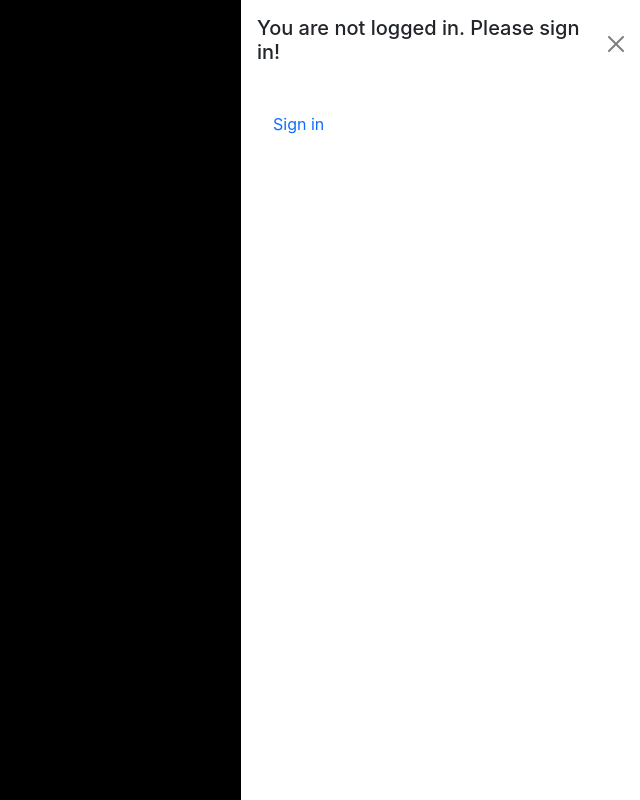
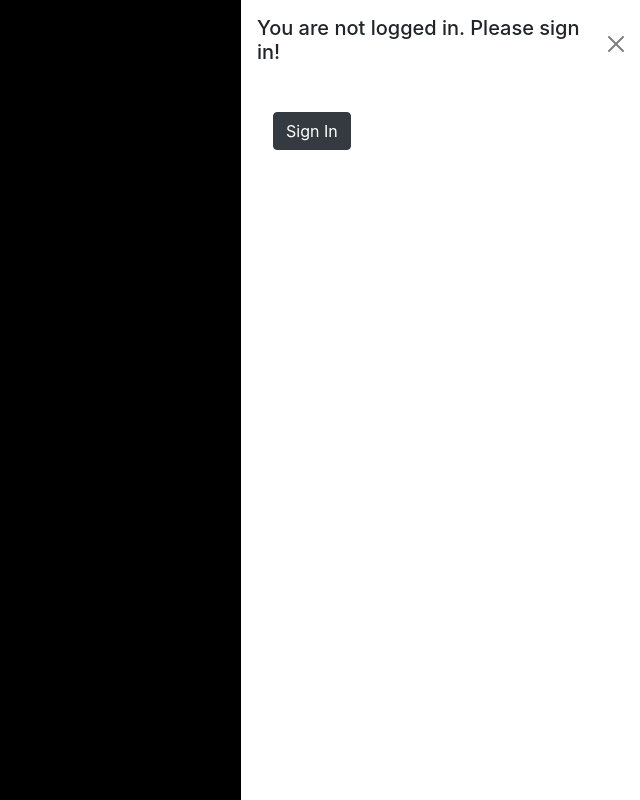
Before and after one commit to arifinnasif/BookKeep, a Django app: page /user/1 in a window 1280 px wide, after a click that opens the changed part. Shown: the whole page, without its empty margins (640-1280 px from the left). Run offline with Django 3.2, Linux system fonts and the light colour scheme; some libraries are stand-ins or nearby versions.

Commit message:
khuchra edit

```diff
--- a/templates/base_with_navbar_and_offcanvas.html
+++ b/templates/base_with_navbar_and_offcanvas.html
@@ -1,6 +1,6 @@
 {% extends 'base.html' %}
 {% load static %}
-e
+
 {% block base_content %}
 
 <link rel="stylesheet" href="https://maxcdn.bootstrapcdn.com/bootstrap/4.0.0/css/bootstrap.min.css"
@@ -105,7 +105,9 @@ e
 
       {% else %}
       <li>
-        <a class="nav-link" href="{% url 'customer-login-view' %}">Sign in</a>
+        <a class="nav-link" href="{% url 'customer-login-view' %}">
+          <button type="button" class="btn btn-dark">Sign In</button>
+        </a>
       </li>
       {% endif %}
     </ul>
--- a/user_profile/views.py
+++ b/user_profile/views.py
@@ -1,5 +1,4 @@
-from tkinter.messagebox import NO
-from django.shortcuts import render, redirect, HttpResponseRedirect
+from django.shortcuts import render, HttpResponseRedirect
 from django.db import connection
 from django.views import View
 from django.contrib import messages
@@ -7,8 +6,6 @@ import datetime
 
 from custom_utils import check_if_specific_authorized_customer
 
-
-# Create your views here.
 
 def show_profile(request, cid):
 
```
Also changed, not shown: templates/book_details.html (+11 -12 lines).
